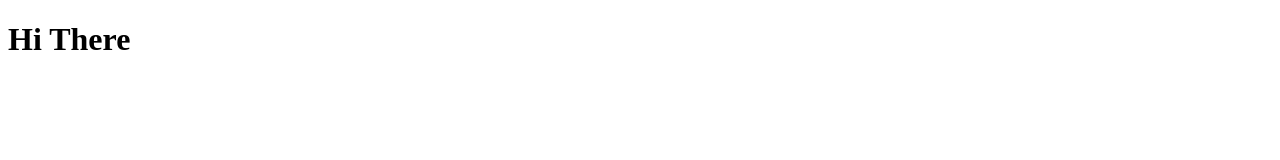
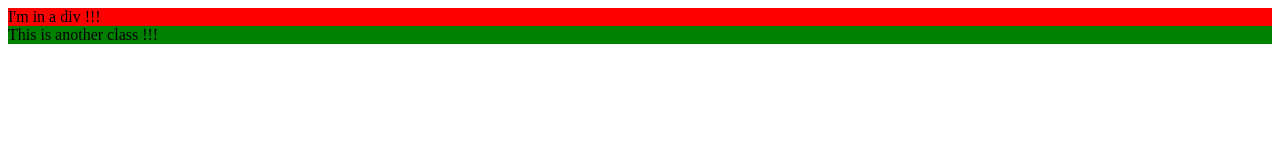
Before and after one commit to RichardAsencio/Learn-To-Build-A-Professional-Website-JHudgens, a plain HTML site: page portfolio-html-site/index.html in a window 1280 px wide. Drawn offline with Linux system fonts and the light colour scheme.

Commit message:
link a stylesheet & make sure is working properly

```diff
--- a/portfolio-html-site/index.html
+++ b/portfolio-html-site/index.html
@@ -3,8 +3,15 @@
 <head>
     <meta charset="UTF-8">
     <title>Document</title>
+    <link rel="stylesheet" href="styles.css">
 </head>
 <body>
-    <h1>Hi There</h1>
+    <div class="placeholder">
+        I'm in a div !!!
+    </div>
+
+    <div class="anotherClass">
+        This is another class !!!
+    </div>
 </body>
 </html>
--- /dev/null
+++ b/portfolio-html-site/styles.css
@@ -0,0 +1,7 @@
+.placeholder {
+    background-color: red;
+}
+
+.anotherClass {
+    background-color: green;
+}
```
Also changed, not shown: Notes.md (+10 -0 lines), portfolio-html-site/about.html (+1 -0 lines), README.md.
